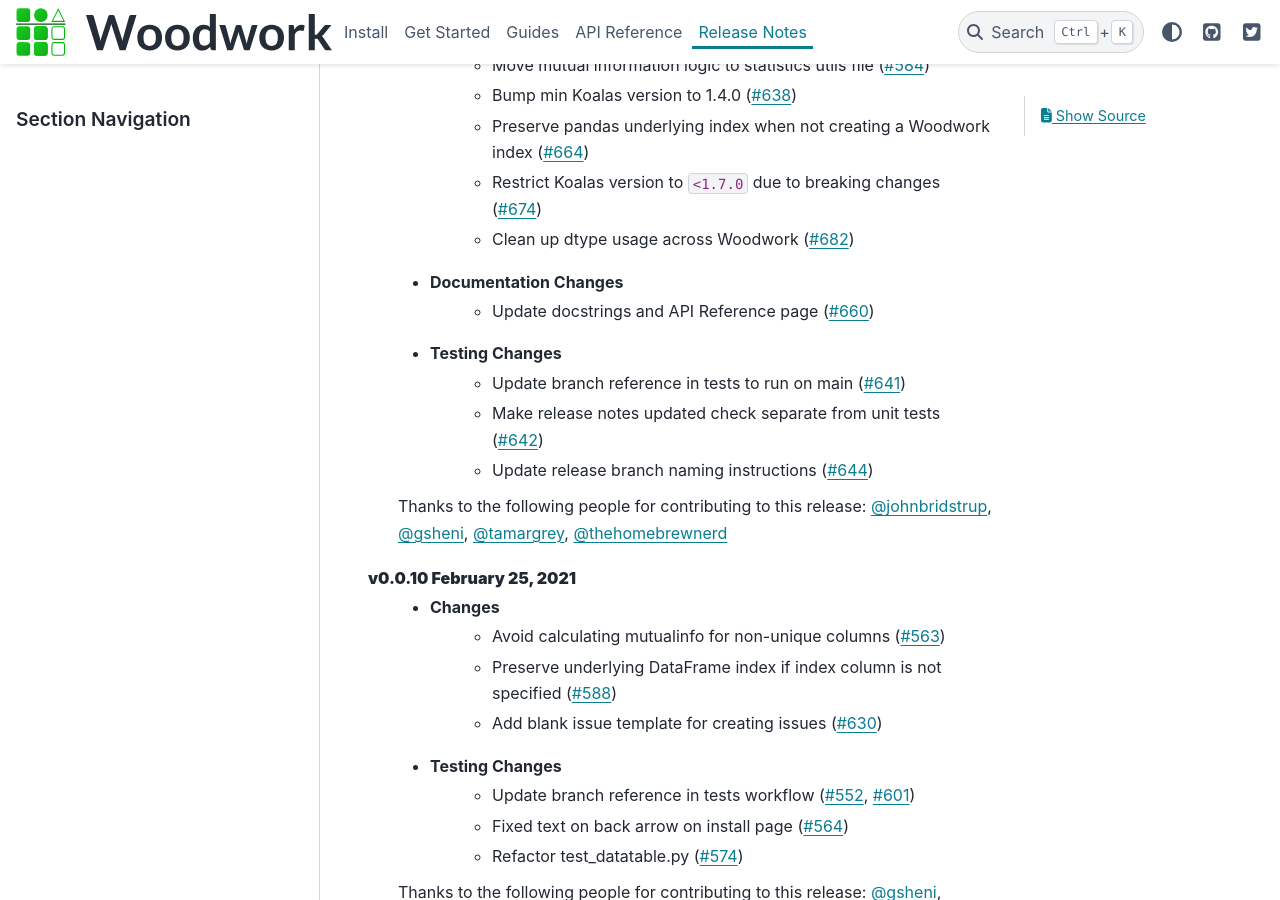
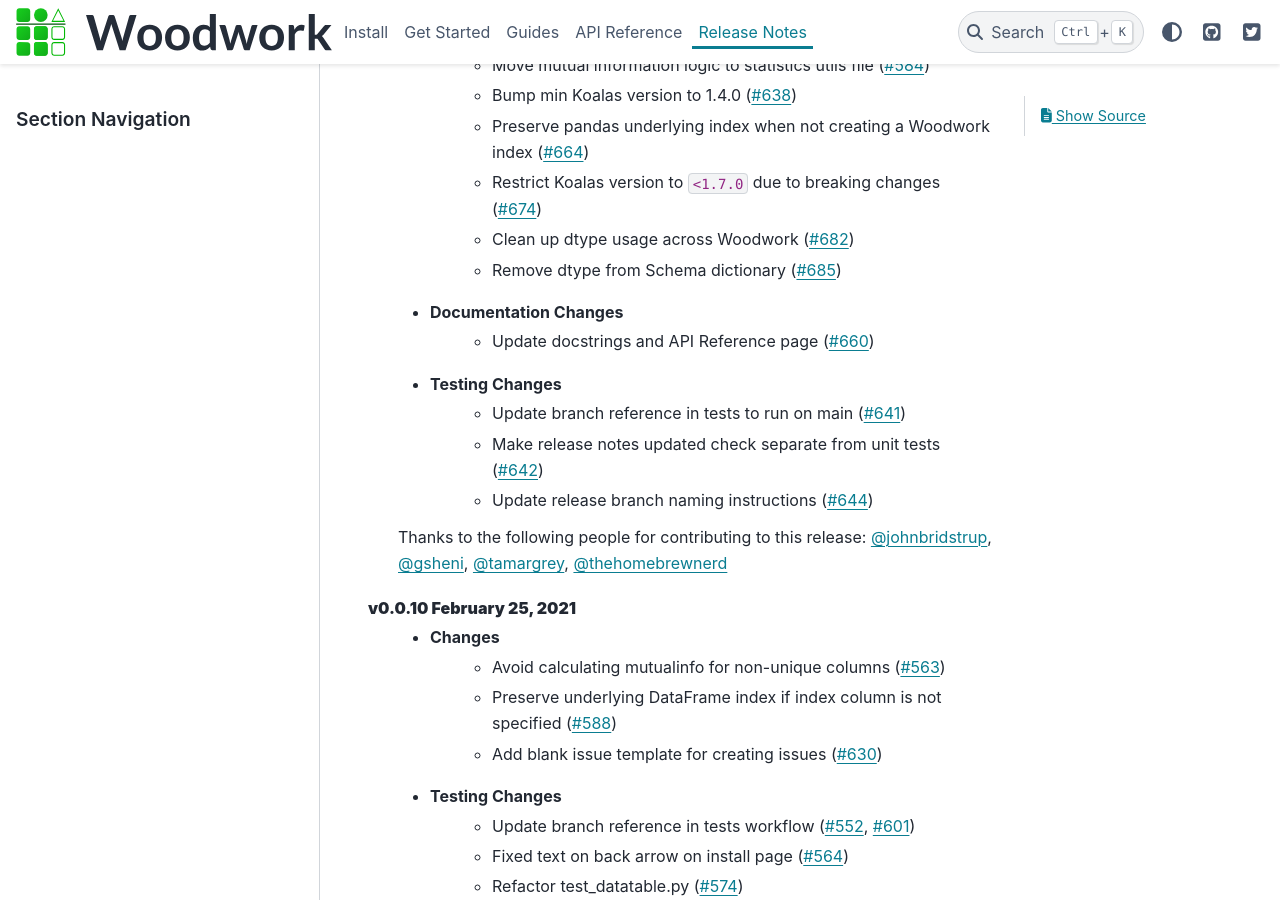
Before and after one commit to alteryx/woodwork, a Sphinx documentation site: the page built from docs/source/release_notes.rst, in a window 1280 px wide and 900 px high, scrolled down 1937 px. Built offline with Sphinx 7.4.7 and the PyData theme 0.15.4, drawn with Linux system fonts in a browser that asks for light colours; comment, search, counter and statistics services are not loaded.

Commit message:
add release note

```diff
--- a/docs/source/release_notes.rst
+++ b/docs/source/release_notes.rst
@@ -51,6 +51,8 @@ Release Notes
         * Preserve pandas underlying index when not creating a Woodwork index (:pr:`664`)
         * Restrict Koalas version to ``<1.7.0`` due to breaking changes (:pr:`674`)
         * Clean up dtype usage across Woodwork (:pr:`682`)
+        * Remove dtype from Schema dictionary (:pr:`685`)
+
     * Documentation Changes
         * Update docstrings and API Reference page (:pr:`660`)
     * Testing Changes
```
